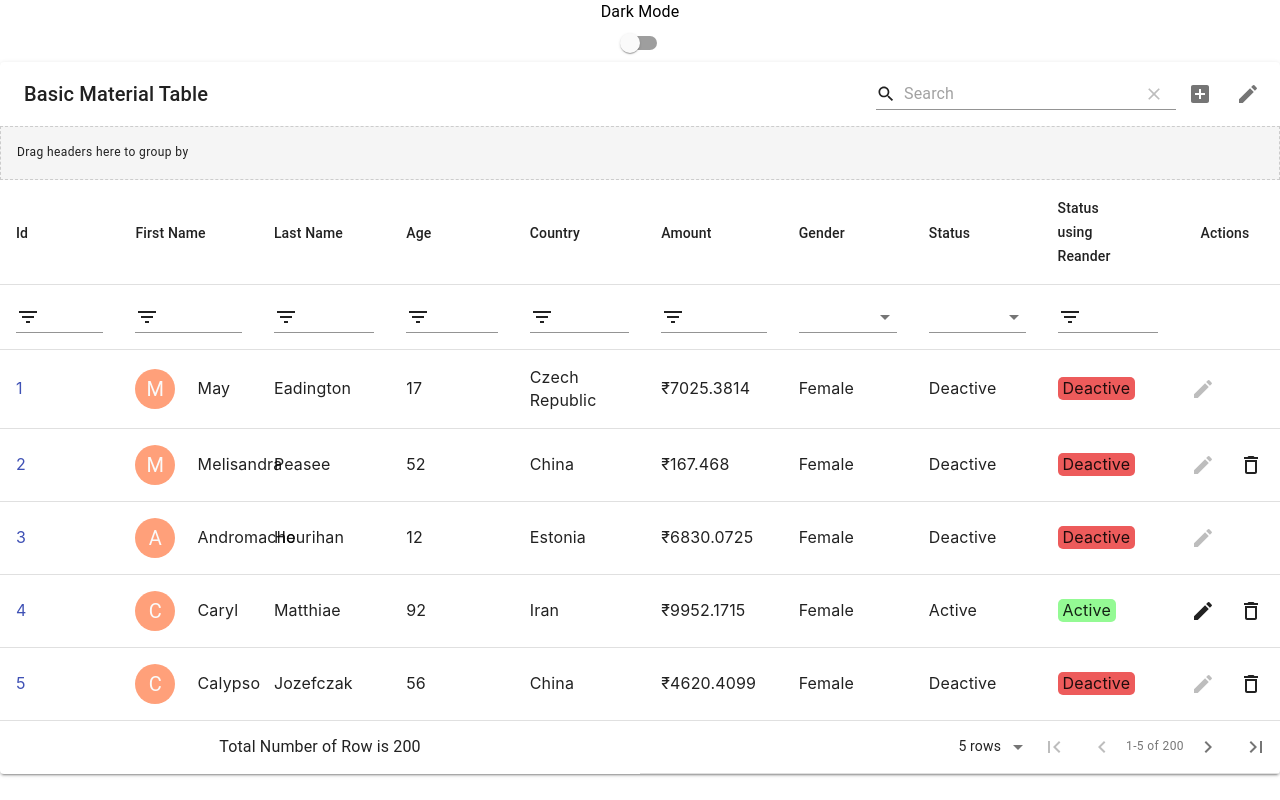
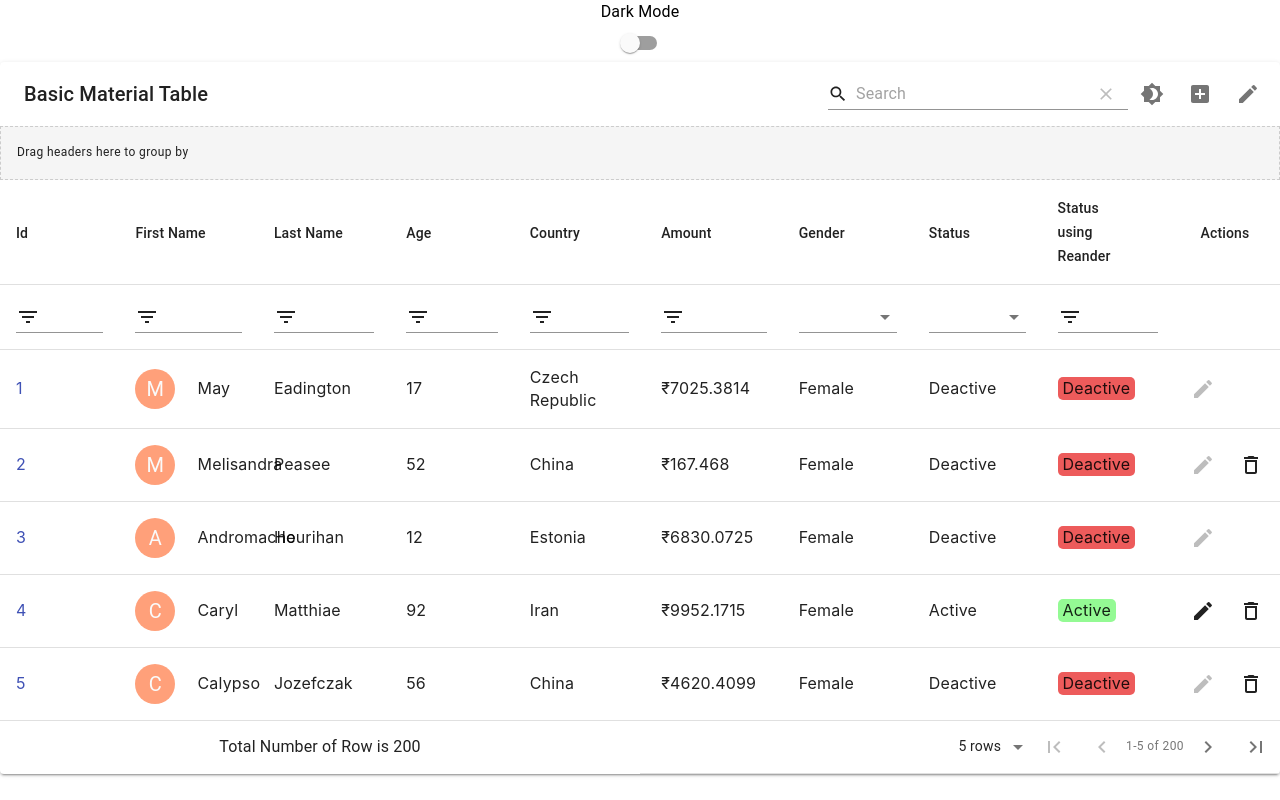
Before and after one commit to sumanmannacs1996/material-table-app, a React (Create React App) app: page / in a window 1280 px wide. Built offline with nearby package versions, Linux system fonts and the light colour scheme.

Commit message:
Add dynamic icon button in tool bar for toggle Dark mode

```diff
--- a/src/components/BasicTable2.js
+++ b/src/components/BasicTable2.js
@@ -25,6 +25,8 @@ import Remove from '@material-ui/icons/Remove';
 import SaveAlt from '@material-ui/icons/SaveAlt';
 import Search from '@material-ui/icons/Search';
 import ViewColumn from '@material-ui/icons/ViewColumn';
+import Brightness7Icon from '@material-ui/icons/Brightness7';
+import Brightness4Icon from '@material-ui/icons/Brightness4';
 
 const tableIcons = {
  Add: forwardRef((props, ref) => <AddBox {...props} ref={ref} />),
@@ -230,6 +232,17 @@ function BasicTable1() {
      Row: (props) => <CustomRow {...props} handleDelete={handleDelete} />,
      Pagination: (props) => <CustomPagination {...props} />,
     }}
+    actions={[
+     {
+      icon: () => (darkMode ? <Brightness7Icon /> : <Brightness4Icon />),
+      tooltip: 'Toggle light/dark mode',
+      onClick: () => {
+       localStorage.setItem('_tableDarkMode', !darkMode);
+       setDarkMode(!darkMode);
+      },
+      isFreeAction: true,
+     },
+    ]}
    />
   </MuiThemeProvider>
  );
```
